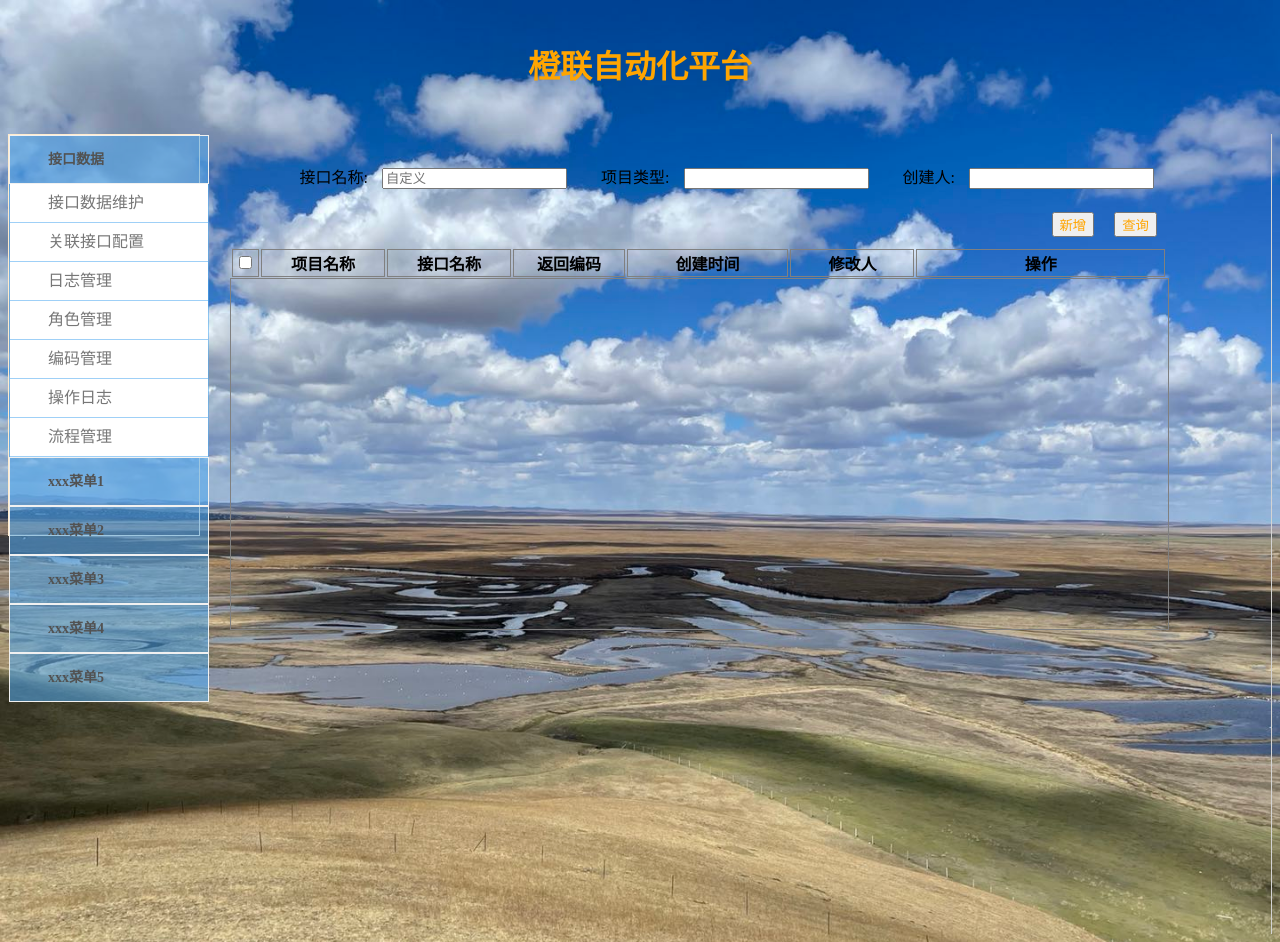
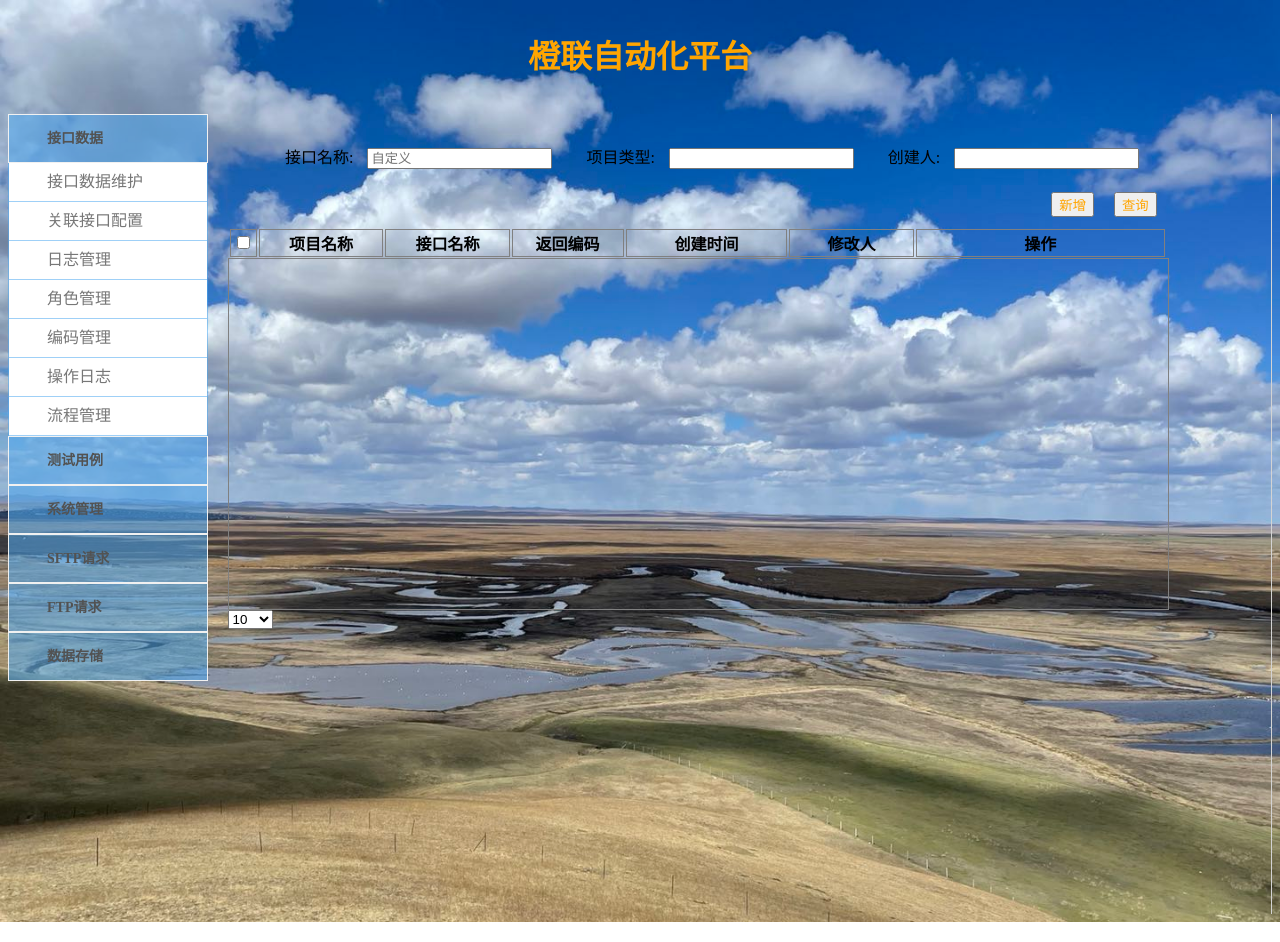
Before and after one commit to Liuhong857/full_link_automation, a Django app: page /page/main/ in a window 1280 px wide. Run offline with Django 3.2, Linux system fonts and the light colour scheme; lists and menus that the app fills with data are empty; some libraries are stand-ins or nearby versions.

Commit message:
修改部分样式

```diff
--- a/cmdb/views.py
+++ b/cmdb/views.py
@@ -63,6 +63,13 @@ def select_data(request):#查询数据
         data = models.select_data(api_name,project,create_user)
         print(api_name,project,create_user)
         print('数据汇总:',data)
+
+        page_count = 10
+
+
+
+        print('count_number',type(len(data)),len(data))
+
 
         return render(request, 'home_page.html', {'data': data},)
     elif  request.method=='GET':
--- a/static/commons.css
+++ b/static/commons.css
@@ -106,7 +106,7 @@
 }
 
 .associated_select_from{
-    width: 170px;
+    width: 18%;
     /*display: inline;*/
     border: 1px solid gray;
     text-align: center;
--- a/templates/detail_page.html
+++ b/templates/detail_page.html
@@ -13,6 +13,7 @@
         </h1>
     </div>
 
+    <div>
     <h2>API接口详情:</h2>
     {% for row in detail %}
         <div style="width: 80%;display:flex;margin-bottom: 20px;">
@@ -53,7 +54,6 @@
 
     {% endfor %}
 
-{#    <a href="/page/main/select/" style="background: olivedrab;color: black">返回</a>#}
     <a href="/page/main/select/" ><input style="color: orange" type="button" value="返回"></a>
 
 
--- a/templates/home_page.html
+++ b/templates/home_page.html
@@ -3,8 +3,8 @@
 {% extends 'master.html' %}
 
 {% block firstbody %}
-        <div style="width: 83%;display: block;margin-left: 30px; border-right: 1px solid lightgray;">
-            <div style="width: 90%;height: 38px;margin-top: 30px;margin-left: 40px">
+    <div style="width: 83%;display: block;margin-left: 30px; border-right: 1px solid lightgray;">
+            <div style="width: 90%;height: 38px;margin-top: 30px;text-align: center">
                 <form id="form1" action="/page/main/select/" method="POST">
 
                     <label for="api_name" class="jq_name">接口名称:</label>
@@ -22,7 +22,6 @@
 
             <div style="width: 90%; display: block">
                 <div style="height: 38px">
-{#                    <a href="/page/main/select/"><input id="s1"  type="button" value="查询" class="jq_button"></a>#}
                     <input id="s1"  type="button" value="查询" class="jq_button">
                     <input id="a1" type="button" value="新增" class="jq_button">
 {#                    <input id="u1" type="button" value="修改" class="jq_button">#}
@@ -104,12 +103,22 @@
 
                 </div>
 
+                <div>
+                    <select id="ps" onchange="changePageSize(this)">
+                        <option value="10">10</option>
+                        <option value="30">30</option>
+                        <option value="50">50</option>
+                        <option value="100">100</option>
+                    </select>
+                </div>
+
+
+
+
             </div>
 
         </div>
 
-
-    </div>
 
     <div class="add_css hide" id="add_hide">
         <div name="add" style="margin: 10px 0px 10px 0px;color: black;background-color: darkgrey;font-size: 20px">
@@ -199,29 +208,11 @@
 
         });
         $('#a1').click(function () {
-            $(this).parent().parent().parent().parent().next().removeClass('hide');
+            $(this).parent().parent().parent().next().removeClass('hide');
             console.log(2)
 
         });
-        {#$('#s1').click(function () {#}
-        {#   var api_name = $("#form1").children().next().val();#}
-        {#   var project = $("#form1").children().next().next().next().val();#}
-        {#   var create_user = $("#form1").children().next().next().next().next().next().val();#}
-           {#console.log('api_name;',api_name,'project:',project,'create_user:',create_user);#}
-        {#   //提交表单#}
-        {#   $.ajax({#}
-        {#        url:"select/",#}
-        {#        type:"get",#}
-        {#        dataType:"json",#}
-        {#        data:{"operation_name":"select","api_name":api_name,"project":project,"create_user":create_user},#}
-        {#        success:function (data) {#}
-        {#            console.log(data)#}
-        {#        }#}
-        {#    })#}
-        {##}
-        {##}
-        {##}
-        {# };#}
+
         $("#s1").click(function(){
             $("#submit_hide").trigger('click');
           });
--- a/templates/master.html
+++ b/templates/master.html
@@ -8,14 +8,14 @@
 
 </head>
 <body class="backgroud_image"  >
-    <div  style="margin: 38px 0px;height: 58px;width: 100%">
-        <h1 style="color: orange;text-align: center;line-height: 58px">
+    <div  style="margin: 38px 0px;height: 38px;width: 100%">
+        <h1 style="color: orange;text-align: center;line-height: 38px">
             <a style="text-decoration: none;color: orange;" href="/page/login/">橙联自动化平台</a>
 
         </h1>
     </div>
     <div  style="height:800px;width: 100%;display: flex ">
-        <div style="height: 400px;width: 15%;border: 1px solid blanchedalmond;display: block" >
+        <div style="height: 800px;width: 15%;display: block" >
             <div id="firstpaneDiv" class="menu_list">
                 <h3 class="menu_head current">接口数据</h3>
                 <div style="display:block" class="menu_nva">
@@ -27,7 +27,7 @@
                     <a href="#">操作日志</a>
                     <a href="#">流程管理</a>
                 </div>
-                <h3 class="menu_head">xxx菜单1</h3>
+                <h3 class="menu_head">测试用例</h3>
                 <div style="display:none" class="menu_nva">
                     <a href="#">用例1xx</a>
                     <a href="#">用例2xx</a>
@@ -38,7 +38,7 @@
                     <a href="#">用例7xx</a>
                     <a href="#">用例8xx</a>
                 </div>
-                <h3 class="menu_head">xxx菜单2</h3>
+                <h3 class="menu_head">系统管理</h3>
                 <div style="display:none" class="menu_nva">
                     <a href="#">用例1xx</a>
                     <a href="#">用例2xx</a>
@@ -49,7 +49,7 @@
                     <a href="#">用例7xx</a>
                     <a href="#">用例8xx</a>
                 </div>
-                <h3 class="menu_head">xxx菜单3</h3>
+                <h3 class="menu_head">SFTP请求</h3>
                 <div style="display:none" class="menu_nva">
                     <a href="#">用例1xx</a>
                     <a href="#">用例2xx</a>
@@ -60,7 +60,7 @@
                     <a href="#">用例7xx</a>
                     <a href="#">用例8xx</a>
                 </div>
-                <h3 class="menu_head">xxx菜单4</h3>
+                <h3 class="menu_head">FTP请求</h3>
                 <div style="display:none" class="menu_nva">
                     <a href="#">用例1xx</a>
                     <a href="#">用例2xx</a>
@@ -71,7 +71,7 @@
                     <a href="#">用例7xx</a>
                     <a href="#">用例8xx</a>
                 </div>
-                <h3 class="menu_head">xxx菜单5</h3>
+                <h3 class="menu_head">数据存储</h3>
                 <div style="display:none" class="menu_nva">
                     <a href="#">用例1xx</a>
                     <a href="#">用例2xx</a>
```
Also changed, not shown: templates/Associated_api1.html (+41 -39 lines).
